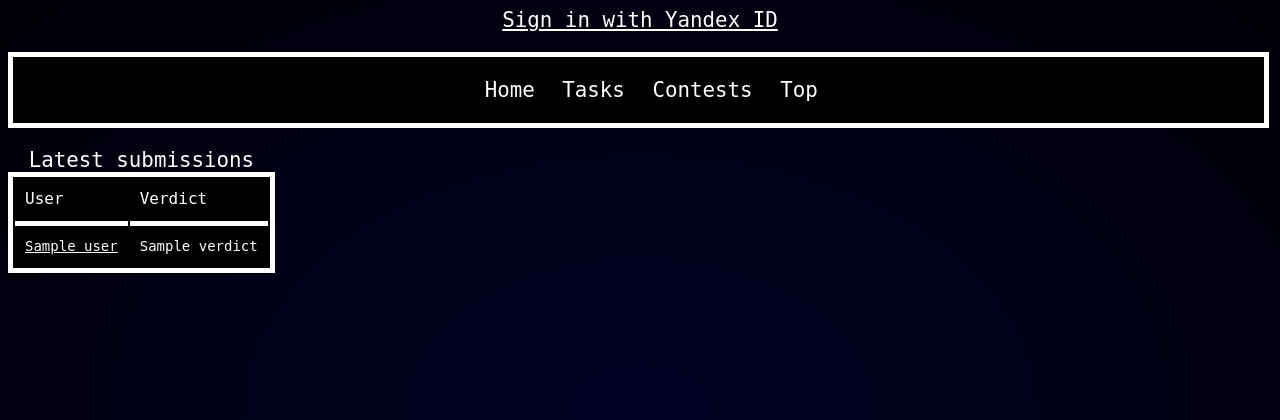
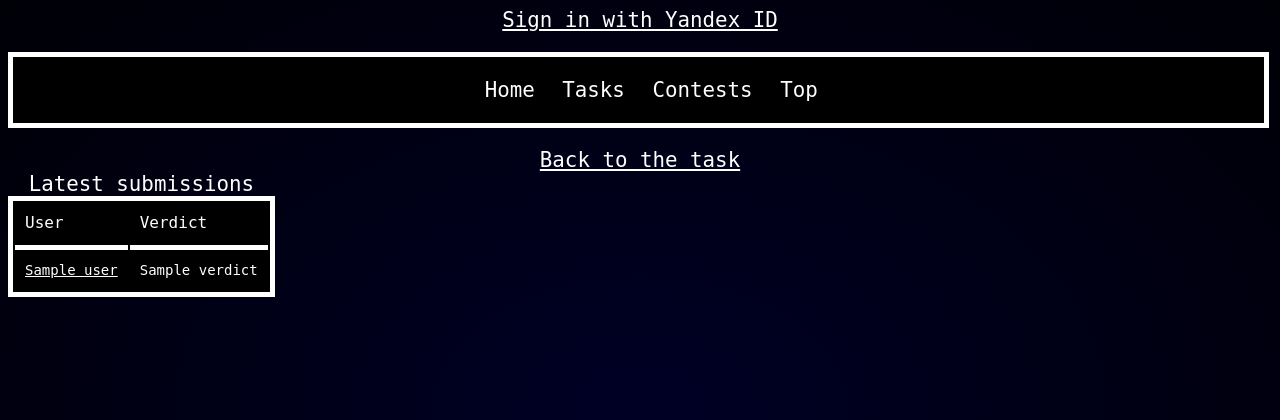
Before and after one commit to INoorik/SeconHakatonProject, a FastAPI app: template templates/html/submissions.html in a window 1280 px wide. Shown: the top 420 px of the page. Run offline with FastAPI, Linux system fonts and the light colour scheme; the template is opened without the code that fills it: most values are stand-ins (such as "Sample title", 1, 10 or a date in 2020); some web fonts are replaced.

Commit message:
added back to the tasks link in the submissions list

```diff
--- a/main.py
+++ b/main.py
@@ -181,14 +181,15 @@ async def submit_solution(request: Request, task_id):
 
 @app.get("/submissions/{task_id}")
 async def submissions(request: Request, task_id):
-    #try:
+    try:
         task = Task.pull_from_database(database_connection, task_id)
         params = get_user(request)
         submissions = list(task.get_submissions(database_connection, 10))
         users = [User.pull_from_database(database_connection, sub.user_id) for sub in submissions]
         params["users_and_submissions"] = list(zip(users, submissions))
+        params["task_id"] = task.id
         return templates.TemplateResponse("html/submissions.html", params)
-    #except Exception:
-        #return RedirectResponse("/")
+    except Exception:
+        return RedirectResponse("/")
 
 app.mount("/css", StaticFiles(directory="templates/css"), "css")
--- a/templates/html/submissions.html
+++ b/templates/html/submissions.html
@@ -10,7 +10,7 @@
 {% include 'html/login_container.html' %}
 {% include 'html/top_bar.html' %}
 
-
+<a href="/tasks/{{task_id}}">Back to the task</a>
 <table class="submissions table">
   <caption>
 	Latest submissions
```
